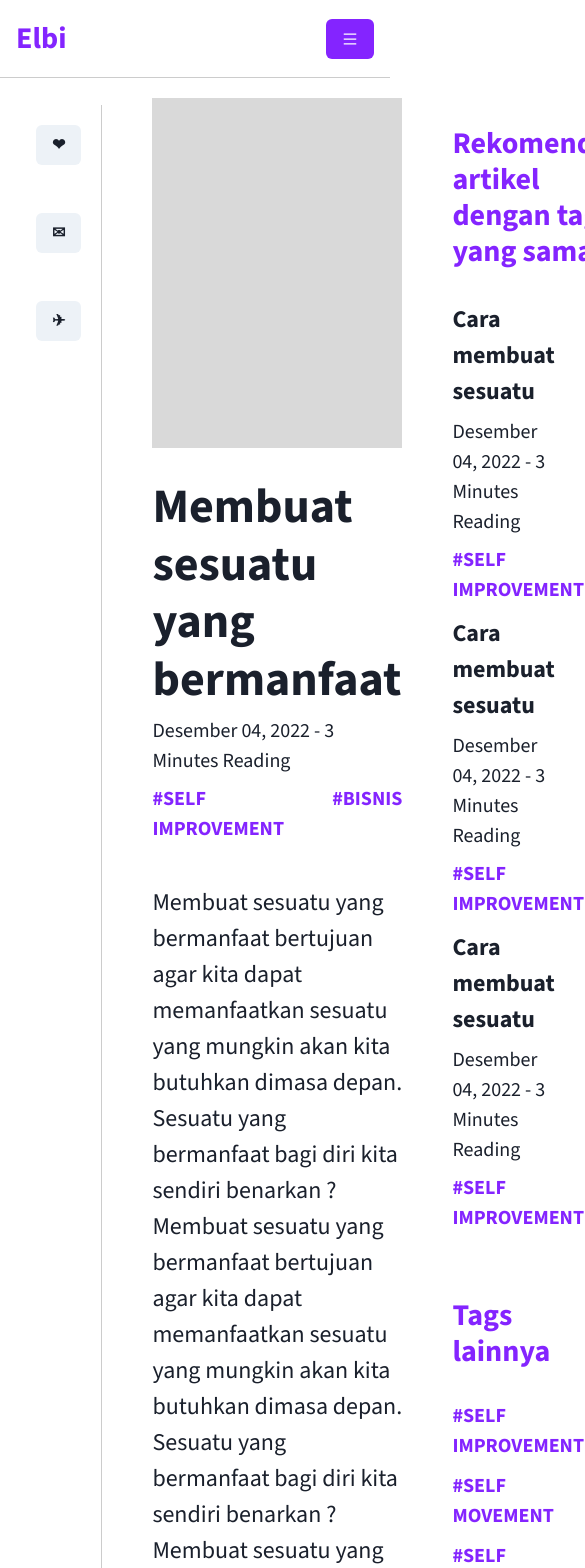
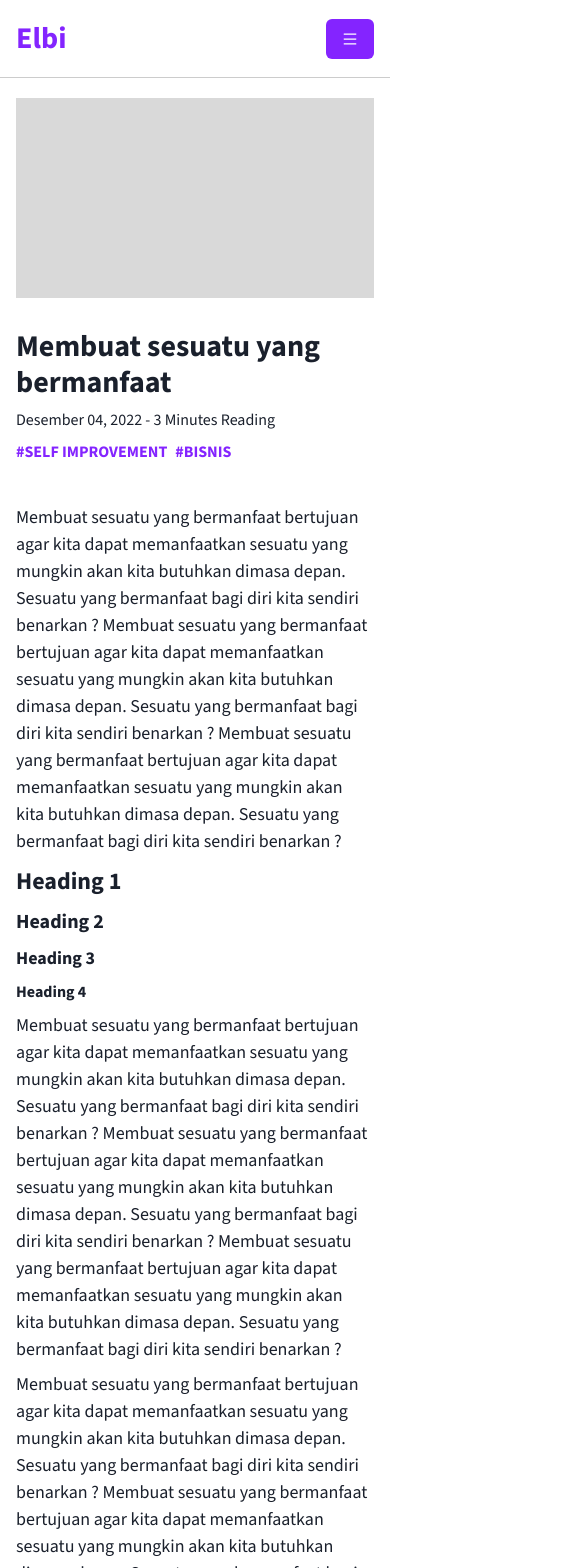
Before and after one commit to ElbiGans04/new-portofolio2, a Next.js app: page /blogs in a window 390 px wide. Shown: the top 1568 px of the page, 585 px wide, since content can reach past the window. Built offline with nearby package versions, Linux system fonts and the light colour scheme.

Commit message:
membuat halaman blog detail menjadi responsive

```diff
--- a/pages/blogs/[...category]/index.js
+++ b/pages/blogs/[...category]/index.js
@@ -1,12 +1,25 @@
 import {
-  Box, Button, Grid,
-  GridItem, HStack, Link, Text, VStack
+  Box,
+  Button,
+  Grid,
+  GridItem,
+  HStack,
+  Link,
+  Text,
+  VStack,
+  useMediaQuery,
+  Stack,
 } from "@chakra-ui/react";
 import Head from "next/head";
 import Berlangganan from "@/src/components/Berlangganan";
 import NextLink from "next/link";
+import { breakpoints } from "@/src/config/chakra.config";
 
 export default function Blog() {
+  const [isLg] = useMediaQuery(`(min-width: ${breakpoints.lg})`, {
+    ssr: true,
+    fallback: false, // return false on the server, and re-evaluate on the client side
+  });
   return (
     <>
       <Head>
@@ -19,38 +32,44 @@ export default function Blog() {
         <Grid
           w={["100%"]}
           height={["100%"]}
-          templateColumns="repeat(10, 1fr)"
+          templateColumns={["repeat(1, 1fr)", null, null, "repeat(10, 1fr)"]}
           // templateRows="repeat(2, 1fr)"
           paddingY={["20px"]}
-          gap={["0 50px"]}
+          gap={["50px 0px", null, null, "0 50px"]}
         >
           {/* Left */}
           <GridItem
-            borderRightWidth={["1px"]}
+            borderRightWidth={[0, null, null, "1px"]}
             borderRightColor={["rgba(0,0,0, 0.2)"]}
-            paddingX={["20px"]}
+            paddingX={[0, null, null, "20px"]}
             height={["100%"]}
-            paddingTop={["20px"]}
-            paddingBottom={["100px"]}
-            position={["sticky"]}
+            paddingTop={["0", null, null, "20px"]}
+            paddingBottom={["0", null, null, "100px"]}
+            position={["static", null, null, "sticky"]}
             top={["105px"]}
             left={["0"]}
             bottom={["0"]}
+            order={[2, null, null, 1]}
           >
-            <VStack
+            <Stack
               w={["100%"]}
               height={["100%"]}
               alignItems={["center"]}
-              spacing={["48px"]}
+              direction={['column', 'row', 'column']}
+              spacing={["16px", null, null, "48px"]}
             >
-              <Button>❤</Button>
-              <Button>✉</Button>
-              <Button>✈</Button>
-            </VStack>
+              <Button w={["100%", null, null, "inherit"]}>❤ {!isLg && 'Suka'}</Button>
+              <Button w={["100%", null, null, "inherit"]}>✉ {!isLg && 'Komentar'}</Button>
+              <Button w={["100%", null, null, "inherit"]}>✈ {!isLg && 'Share'}</Button>
+            </Stack>
           </GridItem>
 
           {/* Mid */}
-          <GridItem colSpan={6} rowSpan={2}>
+          <GridItem
+            order={[1, null, null, 2]}
+            colSpan={[null, null, null, 6]}
+            rowSpan={[null, null, null, 2]}
+          >
             <VStack
               w={["100%"]}
               h={["100%"]}
@@ -61,7 +80,7 @@ export default function Blog() {
               <Link as={NextLink} href="/" width={["100%"]}>
                 <Box
                   w={["100%"]}
-                  height={["350px"]}
+                  height={["200px", "350px"]}
                   backgroundColor={["#D9D9D9"]}
                   flexShrink={[0]}
                 />
@@ -82,14 +101,14 @@ export default function Blog() {
                 >
                   <Text
                     as="h1"
-                    fontSize={["5xl"]}
+                    fontSize={["3xl", "4xl", "5xl"]}
                     lineHeight={["1.2em"]}
                     fontWeight={["bold"]}
                   >
                     Membuat sesuatu yang bermanfaat
                   </Text>
 
-                  <Text fontSize={["xl"]}>
+                  <Text fontSize={["md", "lg","xl"]}>
                     Desember 04, 2022 - 3 Minutes Reading
                   </Text>
                   <HStack
@@ -102,7 +121,7 @@ export default function Blog() {
                       href="/"
                       fontWeight={["bold"]}
                       color="brand.50"
-                      fontSize={["xl"]}
+                      fontSize={["md", "lg","xl"]}
                     >
                       #SELF IMPROVEMENT
                     </Link>
@@ -111,14 +130,14 @@ export default function Blog() {
                       href="/"
                       fontWeight={["bold"]}
                       color="brand.50"
-                      fontSize={["xl"]}
+                      fontSize={["md", "lg","xl"]}
                     >
                       #BISNIS
                     </Link>
                   </HStack>
                 </VStack>
                 <VStack w={["100%"]} alignItems={["flex-start"]}>
-                  <Text fontSize={["2xl"]}>
+                  <Text fontSize={["lg", "xl", "2xl"]}>
                     Membuat sesuatu yang bermanfaat bertujuan agar kita dapat
                     memanfaatkan sesuatu yang mungkin akan kita butuhkan dimasa
                     depan. Sesuatu yang bermanfaat bagi diri kita sendiri
@@ -131,19 +150,19 @@ export default function Blog() {
                     bagi diri kita sendiri benarkan ?
                   </Text>
 
-                  <Text fontSize={["4xl"]} fontWeight={["bold"]}>
+                  <Text fontSize={["2xl", "3xl", "4xl"]} fontWeight={["bold"]}>
                     Heading 1
                   </Text>
-                  <Text fontSize={["3xl"]} fontWeight={["bold"]}>
+                  <Text fontSize={["xl", "2xl", "3xl"]} fontWeight={["bold"]}>
                     Heading 2
                   </Text>
-                  <Text fontSize={["2xl"]} fontWeight={["bold"]}>
+                  <Text fontSize={["lg", "xl", "2xl"]} fontWeight={["bold"]}>
                     Heading 3
                   </Text>
-                  <Text fontSize={["xl"]} fontWeight={["bold"]}>
+                  <Text fontSize={["md", "lg", "xl"]} fontWeight={["bold"]}>
                     Heading 4
                   </Text>
-                  <Text fontSize={["2xl"]}>
+                  <Text fontSize={["lg", "xl", "2xl"]}>
                     Membuat sesuatu yang bermanfaat bertujuan agar kita dapat
                     memanfaatkan sesuatu yang mungkin akan kita butuhkan dimasa
                     depan. Sesuatu yang bermanfaat bagi diri kita sendiri
@@ -155,7 +174,7 @@ export default function Blog() {
                     akan kita butuhkan dimasa depan. Sesuatu yang bermanfaat
                     bagi diri kita sendiri benarkan ?
                   </Text>
-                  <Text fontSize={["2xl"]}>
+                  <Text fontSize={["lg", "xl", "2xl"]}>
                     Membuat sesuatu yang bermanfaat bertujuan agar kita dapat
                     memanfaatkan sesuatu yang mungkin akan kita butuhkan dimasa
                     depan. Sesuatu yang bermanfaat bagi diri kita sendiri
@@ -170,18 +189,25 @@ export default function Blog() {
                 </VStack>
               </VStack>
 
-              <Berlangganan />
+              {isLg && <Berlangganan />}
             </VStack>
           </GridItem>
 
+          {!isLg &&
+            <GridItem height={['100%']} order={[3]}>
+              <Berlangganan />
+            </GridItem>
+          }
+
           {/* Right */}
           <GridItem
-            colSpan={3}
-            position={["sticky"]}
+            colSpan={[null, null, null, 3]}
+            position={["static", null, null, "sticky"]}
             top={["105px"]}
             left={["0"]}
             bottom={["0"]}
             paddingTop={["20px"]}
+            order={[4]}
           >
             <VStack
               w={["100%"]}
@@ -206,7 +232,7 @@ export default function Blog() {
                   <Text
                     as="h2"
                     color="brand.50"
-                    fontSize={["3xl"]}
+                    fontSize={["xl", "2xl", "3xl"]}
                     fontWeight={["bold"]}
                     lineHeight={["1.2em"]}
                   >
@@ -221,14 +247,14 @@ export default function Blog() {
                   >
                     <VStack w={["100%"]} alignItems={["flex-start"]}>
                       <Link
-                        fontSize={["2xl"]}
+                        fontSize={["lg", "xl","2xl"]}
                         fontWeight={["bold"]}
                         as={NextLink}
                         href="/"
                       >
                         Cara membuat sesuatu
                       </Link>
-                      <Text fontSize={["xl"]}>
+                      <Text fontSize={["md", "lg","xl"]}>
                         Desember 04, 2022 - 3 Minutes Reading
                       </Text>
                       <HStack
@@ -241,7 +267,7 @@ export default function Blog() {
                           href="/"
                           fontWeight={["bold"]}
                           color="brand.50"
-                          fontSize={["xl"]}
+                          fontSize={["md", "lg","xl"]}
                         >
                           #SELF IMPROVEMENT
                         </Link>
@@ -250,7 +276,7 @@ export default function Blog() {
                           href="/"
                           fontWeight={["bold"]}
                           color="brand.50"
-                          fontSize={["xl"]}
+                          fontSize={["md", "lg","xl"]}
                         >
                           #BISNIS
                         </Link>
@@ -258,14 +284,14 @@ export default function Blog() {
                     </VStack>
                     <VStack w={["100%"]} alignItems={["flex-start"]}>
                       <Link
-                        fontSize={["2xl"]}
+                         fontSize={["lg", "xl","2xl"]}
                         fontWeight={["bold"]}
                         as={NextLink}
                         href="/"
                       >
                         Cara membuat sesuatu
                       </Link>
-                      <Text fontSize={["xl"]}>
+                      <Text fontSize={["md", "lg","xl"]}>
                         Desember 04, 2022 - 3 Minutes Reading
                       </Text>
                       <HStack
@@ -278,7 +304,7 @@ export default function Blog() {
                           href="/"
                           fontWeight={["bold"]}
                           color="brand.50"
-                          fontSize={["xl"]}
+                          fontSize={["md", "lg","xl"]}
                         >
                           #SELF IMPROVEMENT
                         </Link>
@@ -287,7 +313,7 @@ export default function Blog() {
                           href="/"
                           fontWeight={["bold"]}
                           color="brand.50"
-                          fontSize={["xl"]}
+                          fontSize={["md", "lg","xl"]}
                         >
                           #BISNIS
                         </Link>
@@ -295,14 +321,14 @@ export default function Blog() {
                     </VStack>
                     <VStack w={["100%"]} alignItems={["flex-start"]}>
                       <Link
-                        fontSize={["2xl"]}
+                         fontSize={["lg", "xl","2xl"]}
                         fontWeight={["bold"]}
                         as={NextLink}
                         href="/"
                       >
                         Cara membuat sesuatu
                       </Link>
-                      <Text fontSize={["xl"]}>
+                      <Text fontSize={["md", "lg","xl"]}>
                         Desember 04, 2022 - 3 Minutes Reading
                       </Text>
                       <HStack
@@ -315,7 +341,7 @@ export default function Blog() {
                           href="/"
                           fontWeight={["bold"]}
                           color="brand.50"
-                          fontSize={["xl"]}
+                          fontSize={["md", "lg","xl"]}
                         >
                           #SELF IMPROVEMENT
                         </Link>
@@ -324,7 +350,7 @@ export default function Blog() {
                           href="/"
                           fontWeight={["bold"]}
                           color="brand.50"
-                          fontSize={["xl"]}
+                          fontSize={["md", "lg","xl"]}
                         >
                           #BISNIS
                         </Link>
@@ -338,12 +364,12 @@ export default function Blog() {
                   w={["100%"]}
                   height={["max-content"]}
                   alignItems={["flex-start"]}
-                  spacing={["32px"]}
+                  spacing={["24px","32px"]}
                 >
                   <Text
                     as="h2"
                     color="brand.50"
-                    fontSize={["3xl"]}
+                    fontSize={["xl", "2xl", "3xl"]}
                     fontWeight={["bold"]}
                     lineHeight={["1.2em"]}
                   >
@@ -361,7 +387,7 @@ export default function Blog() {
                       href="/"
                       fontWeight={["bold"]}
                       color="brand.50"
-                      fontSize={["xl"]}
+                      fontSize={["md", "lg","xl"]}
                     >
                       #SELF IMPROVEMENT
                     </Link>
@@ -370,7 +396,7 @@ export default function Blog() {
                       href="/"
                       fontWeight={["bold"]}
                       color="brand.50"
-                      fontSize={["xl"]}
+                      fontSize={["md", "lg","xl"]}
                     >
                       #SELF MOVEMENT
                     </Link>
@@ -379,7 +405,7 @@ export default function Blog() {
                       href="/"
                       fontWeight={["bold"]}
                       color="brand.50"
-                      fontSize={["xl"]}
+                      fontSize={["md", "lg","xl"]}
                     >
                       #SELF INDIVIDUALIS
                     </Link>
```
Also changed, not shown: src/components/Berlangganan/index.js (+5 -5 lines).
